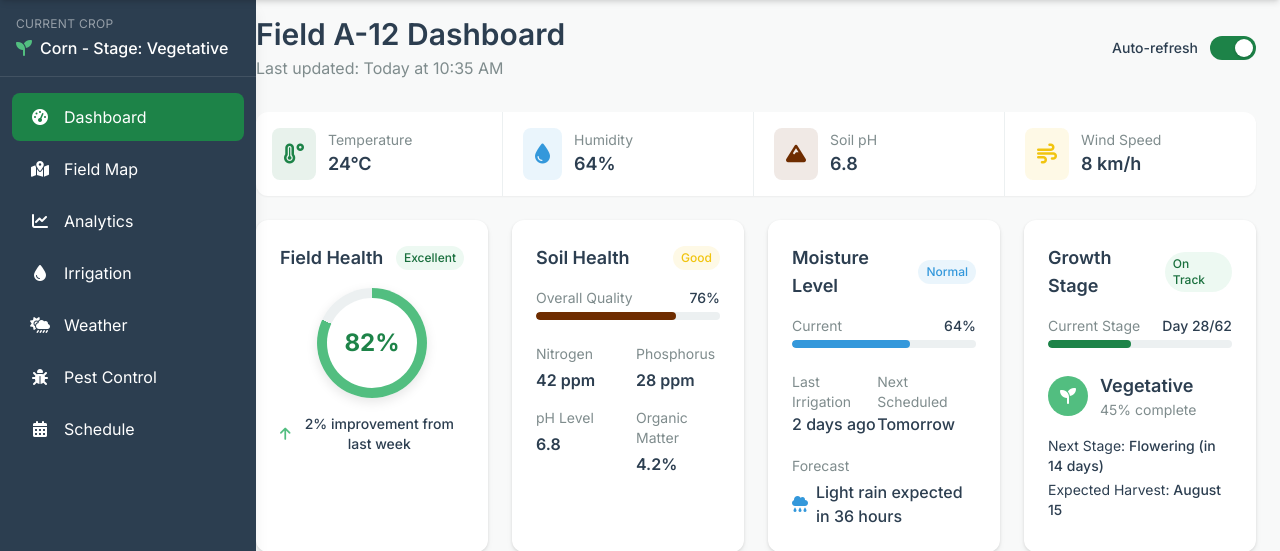
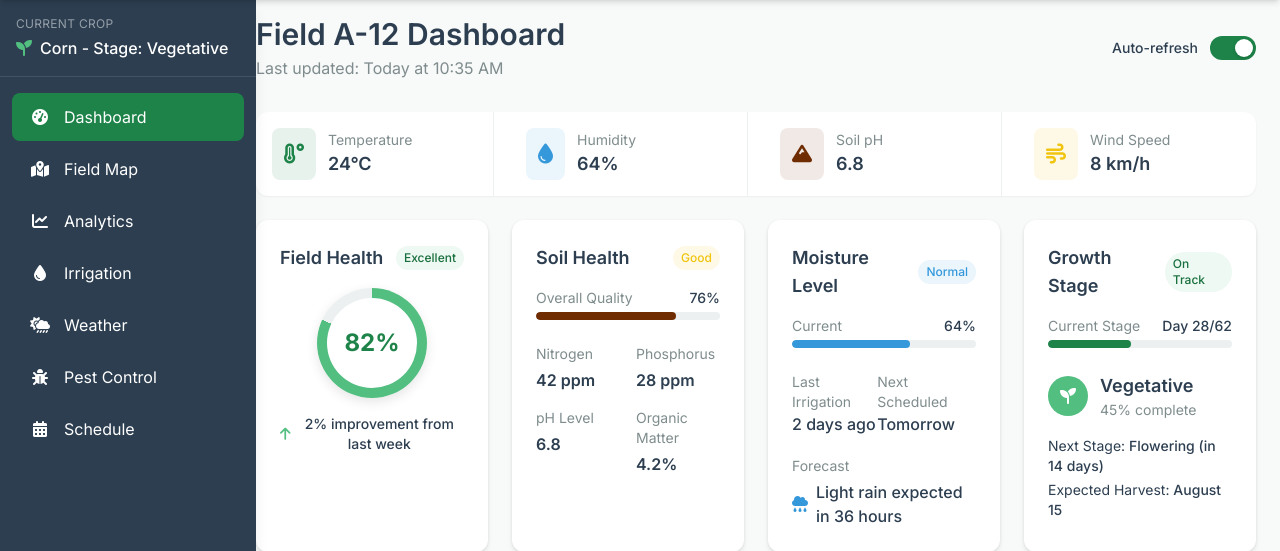
Before and after one commit to godfrey-creat/farmeye_solution_app, a Python web app: template farmeye/app/templates/home.html in a window 1280 px wide. Shown: the part 64-615 px from the top of the page. Run offline with Jinja, Linux system fonts and the light colour scheme; the template is opened without the code that fills it, so the values that code supplies are empty; some libraries are stand-ins or nearby versions.

Commit message:
Enhance home page template with improved layout and styling; adjust padding for main content area and update grid gap for better spacing in notifications.

```diff
--- a/farmeye/app/templates/home.html
+++ b/farmeye/app/templates/home.html
@@ -51,6 +51,11 @@
         .notification-item {
             border-bottom: 1px solid rgba(236, 240, 241, 0.5);
             transition: all 0.2s;
+        }
+
+        main {
+            padding-left: calc(16rem + 1.5rem);
+            /* 16rem (64) for sidebar width + 1.5rem for spacing */
         }
 
         .notification-item:hover {
@@ -620,7 +625,7 @@
         </div>
 
         <!-- Quick Status -->
-        <div class="mb-6 grid grid-cols-1 lg:grid-cols-4 gap-1 bg-white rounded-xl shadow-sm overflow-hidden">
+        <div class="mb-6 grid grid-cols-1 lg:grid-cols-4 gap-4 bg-white rounded-xl shadow-sm overflow-hidden">
             <div class="p-4 border-r border-light flex items-center space-x-3">
                 <div class="bg-primary bg-opacity-10 p-3 rounded-lg">
                     <i class="fas fa-temperature-high text-primary text-xl"></i>
```
Lines whose indentation alone changed are shown as unchanged.
